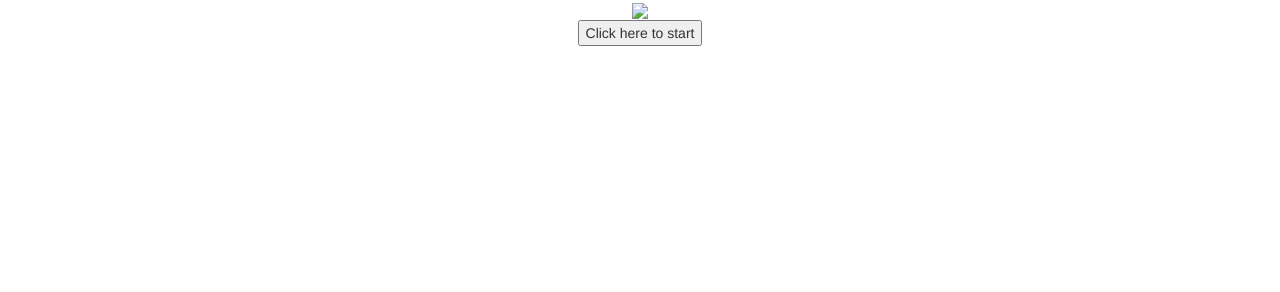
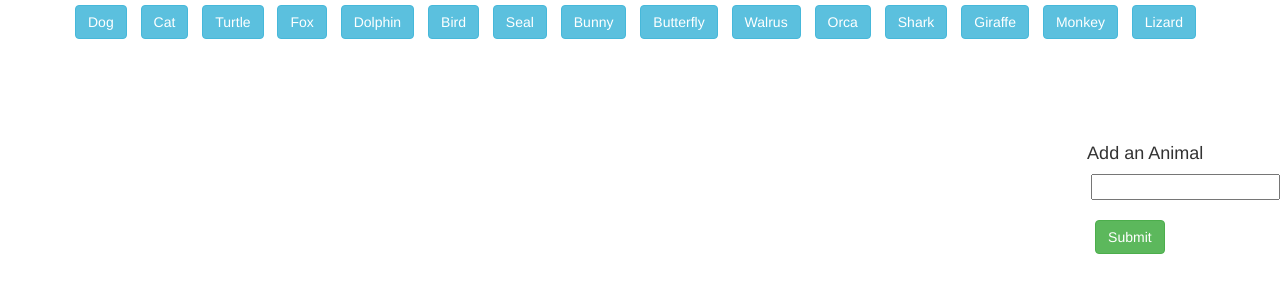
Before and after one commit to colinmanueldcunha/Giftastic, a plain HTML site: page index.html in a window 1280 px wide. Drawn offline with nearby package versions, Linux system fonts and the light colour scheme.

Commit message:
gifyIndex

```diff
--- a/index.html
+++ b/index.html
@@ -1,29 +1,51 @@
 <!DOCTYPE html>
+
 <html>
 <head>
-	<meta charset="utf-8">
-	<title>Trivia Game</title>
-	<link rel="stylesheet" href="https://maxcdn.bootstrapcdn.com/bootstrap/3.3.6/css/bootstrap.min.css" integrity="sha384-1q8mTJOASx8j1Au+a5WDVnPi2lkFfwwEAa8hDDdjZlpLegxhjVME1fgjWPGmkzs7" crossorigin="anonymous">
-<script
-  src="https://code.jquery.com/jquery-3.2.1.js"
-  integrity="sha256-DZAnKJ/6XZ9si04Hgrsxu/8s717jcIzLy3oi35EouyE="
-  crossorigin="anonymous"></script>
-	<link rel="stylesheet" type="text/css" href="assets/css/style.css"></style>
+    <title>Gif Tastic</title>
+
+    <link rel="stylesheet" href="https://maxcdn.bootstrapcdn.com/bootstrap/3.3.7/css/bootstrap.min.css" integrity="sha384-BVYiiSIFeK1dGmJRAkycuHAHRg32OmUcww7on3RYdg4Va+PmSTsz/K68vbdEjh4u" crossorigin="anonymous">
+
+
+
 </head>
+
 <body>
-	<div class="container text-center" id="maincontainer">
-		<div class="row" id="title">
-		<img src="assets/images/title.png" id="titlepic">
-		<div>
-			<button id="start">Click here to start</button>
-		</div>
-		</div>
-		<div class="row" id="time">
 
-		</div>
-	<div class="row" id="mainContent">
-	</div>
-	</div>
+<div class="container" "="">
+<div id="animalsbuttons">
+<!-- Buttons -->
+<button class="btn btn-info animal" data-name="Dog" style="margin: 5px;">Dog</button>
+<button class="btn btn-info animal" data-name="Cat" style="margin: 5px;">Cat</button>
+<button class="btn btn-info animal" data-name="Turtle" style="margin: 5px;">Turtle</button>
+<button class="btn btn-info animal" data-name="Fox" style="margin: 5px;">Fox</button>
+<button class="btn btn-info animal" data-name="Dolphin" style="margin: 5px;">Dolphin</button>
+<button class="btn btn-info animal" data-name="Bird" style="margin: 5px;">Bird</button>
+<button class="btn btn-info animal" data-name="Seal" style="margin: 5px;">Seal</button>
+<button class="btn btn-info animal" data-name="Bunny" style="margin: 5px;">Bunny</button>
+<button class="btn btn-info animal" data-name="Butterfly" style="margin: 5px;">Butterfly</button>
+<button class="btn btn-info animal" data-name="Walrus" style="margin: 5px;">Walrus</button>
+<button class="btn btn-info animal" data-name="Orca" style="margin: 5px;">Orca</button>
+<button class="btn btn-info animal" data-name="Shark" style="margin: 5px;">Shark</button>
+<button class="btn btn-info animal" data-name="Giraffe" style="margin: 5px;">Giraffe</button>
+<button class="btn btn-info animal" data-name="Monkey" style="margin: 5px;">Monkey</button>
+<button class="btn btn-info animal" data-name="Lizard" style="margin: 5px;">Lizard</button>
+</div>
+</div>
+<!-- Where the gifs will show -->
+<div id="gifs" style="float:left"></div>
+<!-- Write in section -->
+<div style="float:right; margin-top:90px;">
+ <h4>Add an Animal</h4>
+    <form id="gif-form">
+        <label for="gif-input"></label>
+        <input type="text" value="" id="gif-input"><br><br>
+        <!--Creates the submit button-->
+        <input type="submit" name="Button" class="btn btn-success" id="theButton" style="margin-left:8px">
+    </form>
+</div>
+<script src='https://code.jquery.com/jquery-2.1.3.min.js'></script>
+  <!-- Local javascript operations file -->
+  <script type="text/javascript" src="assets/javascript/app.js"></script>
 </body>
-<script src="assets/javascript/app.js"></script>
 </html>
```
